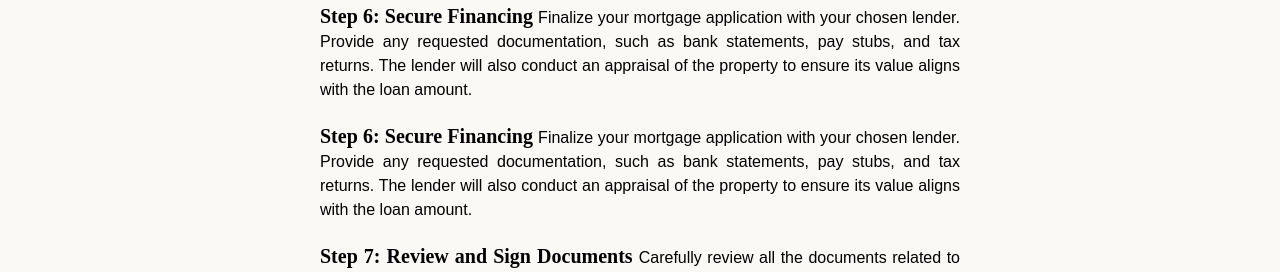
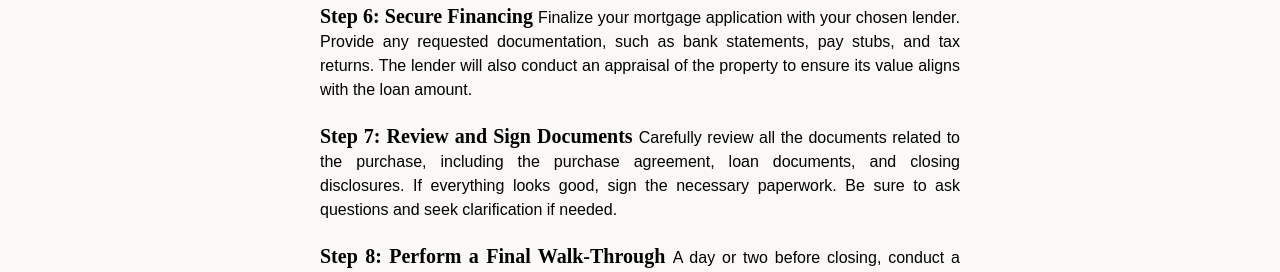
Before and after one commit to DeonVisad/jh-realty, a React (Create React App) app: page /firstTimeHomeBuyer in a window 1280 px wide. Shown: the part 1440-1712 px from the top of the page. Built offline with nearby package versions, Linux system fonts and the light colour scheme.

Commit message:
fixed duplicate paragraph on FirstTimeBuyer page. Also moved Netlify toml file to public folder to prevent breaking of link when refreshing any page that wasn't the homepage

```diff
--- a/src/Pages/FirstTimeBuyer/FirstTimeBuyer.jsx
+++ b/src/Pages/FirstTimeBuyer/FirstTimeBuyer.jsx
@@ -39,8 +39,6 @@ const FirstTimeBuyer = () => {
     <p className='mt-5'><span className='font-semibold font-playfair text-xl'>Step 6: Secure Financing </span>
     Finalize your mortgage application with your chosen lender. Provide any requested documentation, such as bank statements, pay stubs, and tax returns. The lender will also conduct an appraisal of the property to ensure its value aligns with the loan amount.</p>
 
-    <p className='mt-5'><span className='font-semibold font-playfair text-xl'>Step 6: Secure Financing </span>
-    Finalize your mortgage application with your chosen lender. Provide any requested documentation, such as bank statements, pay stubs, and tax returns. The lender will also conduct an appraisal of the property to ensure its value aligns with the loan amount.</p>
 
     <p className='mt-5'><span className='font-semibold font-playfair text-xl'>Step 7: Review and Sign Documents </span>
     Carefully review all the documents related to the purchase, including the purchase agreement, loan documents, and closing disclosures. If everything looks good, sign the necessary paperwork. Be sure to ask questions and seek clarification if needed.</p>
```
Also changed, not shown: 1 other file (tests, documents, lock files or other folders).
